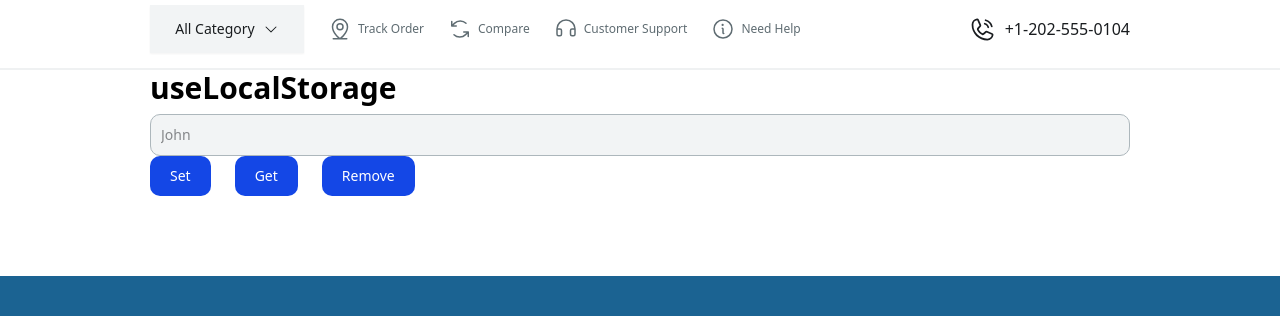
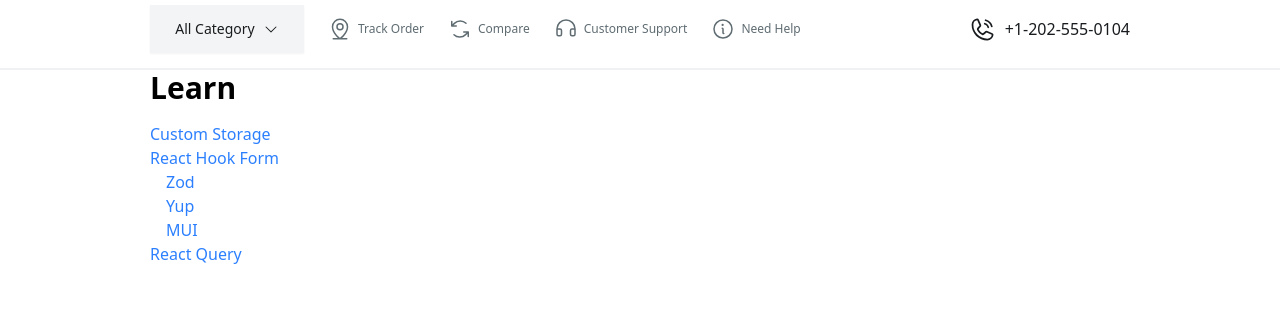
Before and after one commit to Nguyen-Du-Lap/eCommerce-Marketplace, a Next.js app: page /learn in a window 1280 px wide. Shown: the part 150-466 px from the top of the page. Built offline with nearby package versions, Linux system fonts and the light colour scheme; no server answers.

Commit message:
fetch data, isloading, error, gcTime, staleTime, refectOnWindowFocus, refetchOnMount

```diff
--- /dev/null
+++ b/app/learn/custom-storage/page.tsx
@@ -0,0 +1,28 @@
+"use client";
+
+import Container from "@/components/custom/Container";
+import { useLocalStorage } from "@/hooks/useLocalStorage";
+import React, { useState } from "react";
+
+export default function Page() {
+  const [value, setValue] = useState("");
+  const { getItem, setItem, removeItem } = useLocalStorage("value");
+  return (
+    <Container>
+      <div className="tutorial-shorts">
+        <h1 className="mb-2 text-3xl font-bold">useLocalStorage</h1>
+        <input
+          className="bg-gray-50 border border-gray-300 text-gray-900 text-sm rounded-lg focus:ring-blue-500 focus:border-blue-500 block w-full p-2.5 dark:bg-gray-700 dark:border-gray-600 dark:placeholder-gray-400 dark:text-white dark:focus:ring-blue-500 dark:focus:border-blue-500" placeholder="John"
+          type="text"
+          value={value}
+          onChange={(e) => setValue(e.target.value)}
+        />
+        <div className="flex flex-row gap-4">
+          <button onClick={() => setItem(value)} className="text-white bg-blue-700 hover:bg-blue-800 focus:ring-4 focus:ring-blue-300 font-medium rounded-lg text-sm px-5 py-2.5 me-2 mb-2 dark:bg-blue-600 dark:hover:bg-blue-700 focus:outline-none dark:focus:ring-blue-800">Set</button>
+          <button onClick={() => alert(getItem())} className="text-white bg-blue-700 hover:bg-blue-800 focus:ring-4 focus:ring-blue-300 font-medium rounded-lg text-sm px-5 py-2.5 me-2 mb-2 dark:bg-blue-600 dark:hover:bg-blue-700 focus:outline-none dark:focus:ring-blue-800">Get</button>
+          <button onClick={removeItem} className="text-white bg-blue-700 hover:bg-blue-800 focus:ring-4 focus:ring-blue-300 font-medium rounded-lg text-sm px-5 py-2.5 me-2 mb-2 dark:bg-blue-600 dark:hover:bg-blue-700 focus:outline-none dark:focus:ring-blue-800">Remove</button>
+        </div>
+      </div>
+    </Container>
+  );
+}
--- a/app/learn/page.tsx
+++ b/app/learn/page.tsx
@@ -1,28 +1,36 @@
 "use client";
 
 import Container from "@/components/custom/Container";
-import { useLocalStorage } from "@/hooks/useLocalStorage";
-import React, { useState } from "react";
+import Link from "next/link";
+import React, {  } from "react";
 
 export default function Learn() {
-  const [value, setValue] = useState("");
-  const { getItem, setItem, removeItem } = useLocalStorage("value");
   return (
     <Container>
-      <div className="tutorial-shorts">
-        <h1 className="mb-2 text-3xl font-bold">useLocalStorage</h1>
-        <input
-          className="bg-gray-50 border border-gray-300 text-gray-900 text-sm rounded-lg focus:ring-blue-500 focus:border-blue-500 block w-full p-2.5 dark:bg-gray-700 dark:border-gray-600 dark:placeholder-gray-400 dark:text-white dark:focus:ring-blue-500 dark:focus:border-blue-500" placeholder="John"
-          type="text"
-          value={value}
-          onChange={(e) => setValue(e.target.value)}
-        />
-        <div className="flex flex-row gap-4">
-          <button onClick={() => setItem(value)} className="text-white bg-blue-700 hover:bg-blue-800 focus:ring-4 focus:ring-blue-300 font-medium rounded-lg text-sm px-5 py-2.5 me-2 mb-2 dark:bg-blue-600 dark:hover:bg-blue-700 focus:outline-none dark:focus:ring-blue-800">Set</button>
-          <button onClick={() => alert(getItem())} className="text-white bg-blue-700 hover:bg-blue-800 focus:ring-4 focus:ring-blue-300 font-medium rounded-lg text-sm px-5 py-2.5 me-2 mb-2 dark:bg-blue-600 dark:hover:bg-blue-700 focus:outline-none dark:focus:ring-blue-800">Get</button>
-          <button onClick={removeItem} className="text-white bg-blue-700 hover:bg-blue-800 focus:ring-4 focus:ring-blue-300 font-medium rounded-lg text-sm px-5 py-2.5 me-2 mb-2 dark:bg-blue-600 dark:hover:bg-blue-700 focus:outline-none dark:focus:ring-blue-800">Remove</button>
-        </div>
-      </div>
+      <h1 className="text-3xl font-bold mb-4">Learn</h1>
+      <ul>
+        <li>
+          <Link href="/learn/custom-storage" className="text-blue-500 hover:underline">Custom Storage</Link>
+        </li>
+        <li>
+          <Link href="/learn/react-hook-form" className="text-blue-500 hover:underline">React Hook Form</Link>
+          <ul className="ml-4">
+            <li>
+              <Link href="/learn/react-hook-form/zod" className="text-blue-500 hover:underline">Zod</Link>
+            </li>
+            <li>
+              <Link href="/learn/react-hook-form/yup" className="text-blue-500 hover:underline">Yup</Link>
+            </li>
+            <li>
+              <Link href="/learn/react-hook-form/mui" className="text-blue-500 hover:underline">MUI</Link>
+            </li>
+          </ul>
+        </li>
+        <li>
+          <Link href="/learn/react-query" className="text-blue-500 hover:underline">React Query</Link>
+        </li>
+      </ul>
+
     </Container>
   );
 }
--- /dev/null
+++ b/app/learn/react-query/page.tsx
@@ -0,0 +1,43 @@
+"use client";
+
+import Container from "@/components/custom/Container";
+import { TypeProductModel } from "@/types";
+import { useQuery } from "@tanstack/react-query";
+import axios from "axios";
+import React from "react";
+
+const fetchProducts = () => axios.get("http://localhost:8080/api/products?page=0&size=10&sort=name");
+
+export default function PageReactQuery() {
+  const { isLoading, data, isError, error, isFetching } = useQuery({
+    queryKey: ["page-react-query"],
+    queryFn: fetchProducts,
+    refetchOnWindowFocus: true,
+    refetchOnMount: true,
+    gcTime: 1000 * 60 * 5, // 5 minutes
+    staleTime: 1000 * 60 * 5, // 5 minutes
+  });
+
+  if (isLoading) {
+    return <Container>Loading...</Container>;
+  }
+
+  if (isError) {
+    return <Container>Error: {error.message}</Container>;
+  }
+
+  console.log("isLoading:", isLoading, "isFetching:", isFetching);
+  return (
+    <Container>
+      <h1>Product List</h1>
+      {data?.data.result.content.map((product: TypeProductModel) => {
+        return (
+          <div key={product.id}>
+            <h2 className="text-xl font-bold">{product.name}</h2>
+            <p>{product.description}</p>
+          </div>
+        );
+      })}
+    </Container>
+  );
+}
--- a/package.json
+++ b/package.json
@@ -23,6 +23,8 @@
     "@radix-ui/react-slot": "^1.2.2",
     "@radix-ui/react-tabs": "^1.1.11",
     "@reduxjs/toolkit": "^2.7.0",
+    "@tanstack/react-query": "^5.80.6",
+    "@tanstack/react-query-devtools": "^5.80.6",
     "@types/react-google-recaptcha": "^2.1.9",
     "axios": "^1.9.0",
     "class-variance-authority": "^0.7.1",
--- a/providers/index.tsx
+++ b/providers/index.tsx
@@ -4,6 +4,7 @@
 import FramerMotionProvider from "./framer-motion-provider";
 import StateProvider from "./state-provider";
 import { Toaster } from "sonner";
+import CustomQueryClientProvider from "./query-client-provider";
 
 export default function Providers({
   children,
@@ -12,9 +13,11 @@
 }) {
   return (
     <StateProvider>
-      <FramerMotionProvider>
-          <Toaster position="top-center" richColors /> {children}
-      </FramerMotionProvider>
+      <CustomQueryClientProvider>
+        <FramerMotionProvider>
+            <Toaster position="top-center" richColors /> {children}
+        </FramerMotionProvider>
+      </CustomQueryClientProvider>
     </StateProvider>
   );
 }
--- /dev/null
+++ b/providers/query-client-provider.tsx
@@ -0,0 +1,20 @@
+'use client';
+
+import React, { ReactNode } from 'react';
+import { QueryClient, QueryClientProvider } from '@tanstack/react-query';
+import { ReactQueryDevtools } from '@tanstack/react-query-devtools';
+
+type QueryProviderProps = {
+  children: ReactNode;
+};
+
+const queryClient = new QueryClient();
+
+export default function CustomQueryClientProvider({ children }: QueryProviderProps) {
+    return (
+        <QueryClientProvider client={queryClient}>
+            {children}
+            <ReactQueryDevtools initialIsOpen={false} />
+        </QueryClientProvider>
+    );
+}
```
Also changed, not shown: 1 other file (tests, documents, lock files or other folders).
